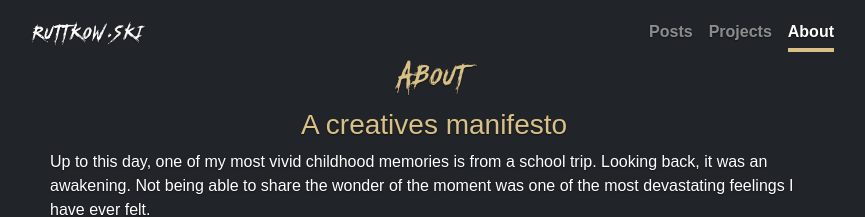
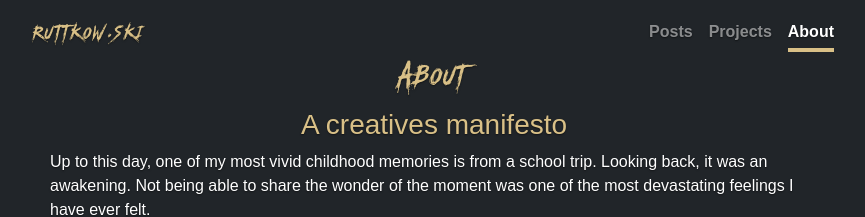
Before and after one commit to ruttkowa/ruttkow.ski, a Jekyll site: the page built from about.html, in a window 1280 px wide. Shown: the top 217 px of the page, without its empty margins (206-1071 px from the left). Built offline with Jekyll 4.4.1, drawn with Linux system fonts in a browser that asks for light colours.

Commit message:
More styling, namely better SASS variables to change things up

```diff
--- a/_layouts/full_screen.html
+++ b/_layouts/full_screen.html
@@ -6,7 +6,7 @@
     <title>ruttkow.ski - {{ page.title }}</title>
     <link rel="stylesheet" href="{{ "/assets/css/main.css" | relative_url }}">
   </head>
-  <body class="d-flex h-100 p-0 text-white bg-dark container-fluid">
+  <body class="d-flex h-100 p-0 text-white container-fluid">
     <!-- Start -->
     <div class="row w-100 m-0">
       <!-- Content START -->
@@ -17,7 +17,7 @@
             <div class="row">
               <div class="col-sm-12 col-md-4">
                 <a class="no-link" href="/">
-                  <h3 class="float-md-start mb-0 munichmetal">ruttkow.ski</h3>
+                  <h3 class="float-md-start mb-0 munichmetal highlight">ruttkow.ski</h3>
                 </a>
               </div>
               <div class="col-sm-12 col-md-8">
--- a/_sass/base.scss
+++ b/_sass/base.scss
@@ -18,37 +18,50 @@
 @include font('Oswald', '../fonts/Oswald-Regular.ttf');
 @include font('Oswald-Extra-Light', '../fonts/Oswald-ExtraLight.ttf');
 @include font('Oswald-Light', '../fonts/Oswald-Light.ttf');
-
+@include font('Bellfort', '../fonts/Bellfort.ttf');
 
 /* Custom Styles */
-$backgroundColor: #ffffff;
-$bodyColor: #000000;
+/* Definitions */
+
+$bg-dark: rgb(33, 37, 41);
+$backgroundgreen: #102629;
+$gray: #999999;
+$darkgreen: #141D14;
 $bodyFont: -apple-system,BlinkMacSystemFont,"Segoe UI",Helvetica,Arial,sans-serif,"Apple Color Emoji","Segoe UI Emoji","Segoe UI Symbol";
 $gold: #D9C087;
+$inactive_for_gold: rgba(255, 255, 255, .5);
+$new_inactive_for_gold: rgb(202, 202, 202);
+
+/* Assignments */
+$backgroundColor: $bg-dark;
+$default_font_color: $gray;
+$highlight: $gold;
+$nav_inactive: $inactive_for_gold;
+
 
 
 svg:hover {
-  color: $gold;
+  color: $highlight;
 }
 
 body {
   background: $backgroundColor;
-  color: $bodyColor;
-  font-family: 'Oswald-Light', sans-serif;
+  color: $default_font_color;
+  font-family: 'Bellfort', sans-serif;
 }
 
 .current {
   color: green;
+}
 
-}
 
 a {
   text-decoration: none;
-  color: $gold;
+  color: $highlight;
 }
 
-.gold {
-  color: $gold;
+.highlight {
+  color: $highlight;
 }
 /* Imported from old site */
 
@@ -172,7 +185,6 @@
   max-width: 52rem;
 }
 
-
 /*
  * Header
  */
@@ -180,14 +192,16 @@
 .nav-masthead .nav-link {
   padding: .25rem 0;
   font-weight: 700;
-  color: rgba(255, 255, 255, .5);
+  color: $nav_inactive;
   background-color: transparent;
   border-bottom: .25rem solid transparent;
 }
 
 .nav-masthead .nav-link:hover,
 .nav-masthead .nav-link:focus {
-  border-bottom-color: rgba(255, 255, 255, .25);
+  //border-bottom-color: rgba(255, 255, 255, .25);
+  border-bottom-color: $highlight;
+  color: white;
 }
 
 .nav-masthead .nav-link + .nav-link {
@@ -196,7 +210,7 @@
 
 .nav-masthead .active {
   color: #fff;
-  border-bottom-color: #D9C087;
+  border-bottom-color: $highlight;
 }
 
 /*
@@ -296,12 +310,12 @@
 }
 
 .page-link:hover{
-  color:$gold;
+  color:$highlight;
   background-color: transparent;
 }
 
 .page-link.active {
-  color: #D9C087;
+  color: $highlight;
   background-color: transparent;
-  border-color: #D9C087;
+  border-color: $highlight;
 }
--- a/about.html
+++ b/about.html
@@ -4,8 +4,8 @@
 ---
 
 <div class="text-center">
-    <h1 class="munichmetal gold">About</h1>
-    <h3 class="gold">A creatives manifesto</h3>
+    <h1 class="munichmetal highlight">About</h1>
+    <h3 class="highlight">A creatives manifesto</h3>
 </div>
 
 
@@ -39,7 +39,7 @@
 </section>
 
 <section class="row">
-        <h3 class="gold">Specialization is for insects</h3>
+        <h3 class="highlight">Specialization is for insects</h3>
         <p>
             I have a never-ending interest in myriad creative endeavours. The idea of knowing ‘enough
             to be dangerous’ has always resonated with me.
@@ -58,7 +58,7 @@
 </section>
 
 <section class="row">
-        <h3 class="gold">The creative process is everything<br>(equipment is overrated)</h3>
+        <h3 class="highlight">The creative process is everything<br>(equipment is overrated)</h3>
             <p>
                 Creating a comprehensive and coherent visual concept is my biggest passion. I love to
                 strategize and work out ways to generate a cohesive image, a color palette and ultimately a
@@ -85,7 +85,7 @@
 </section>
 
 <section>
-    <h3 class="gold">Impressum</h3>
+    <h3 class="highlight">Impressum</h3>
     <h4>Angaben gemäß §5 TMG</h4>
     <p>
         Alex Ruttkowski<br>
--- a/posts.html
+++ b/posts.html
@@ -6,7 +6,7 @@
 ---
 
 <div class="text-center">
-    <h1 class="munichmetal gold">Posts</h1>
+    <h1 class="munichmetal highlight">Posts</h1>
     <p class="lead">Random thoughts and content<br>
     </p>
 </div>
```
Also changed, not shown: assets/fonts/Bellfort.ttf (added), 6 other files.
